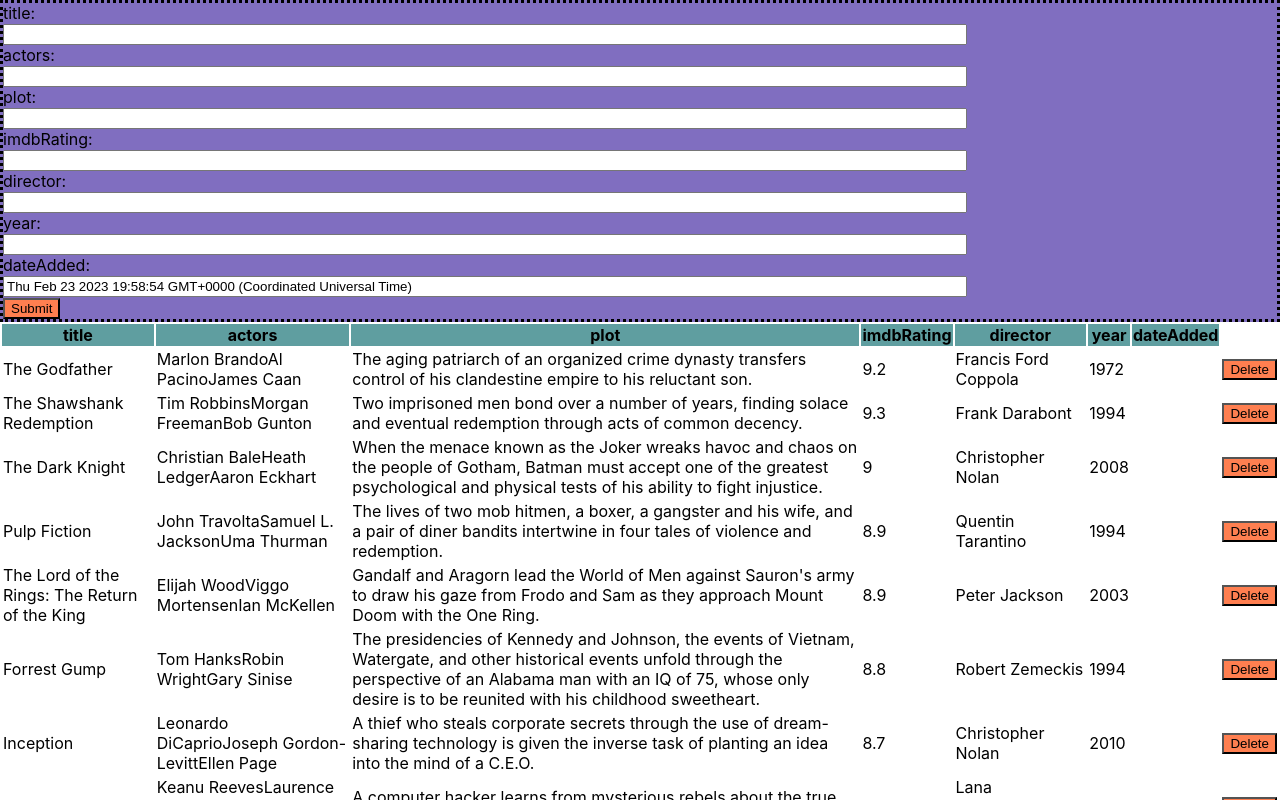
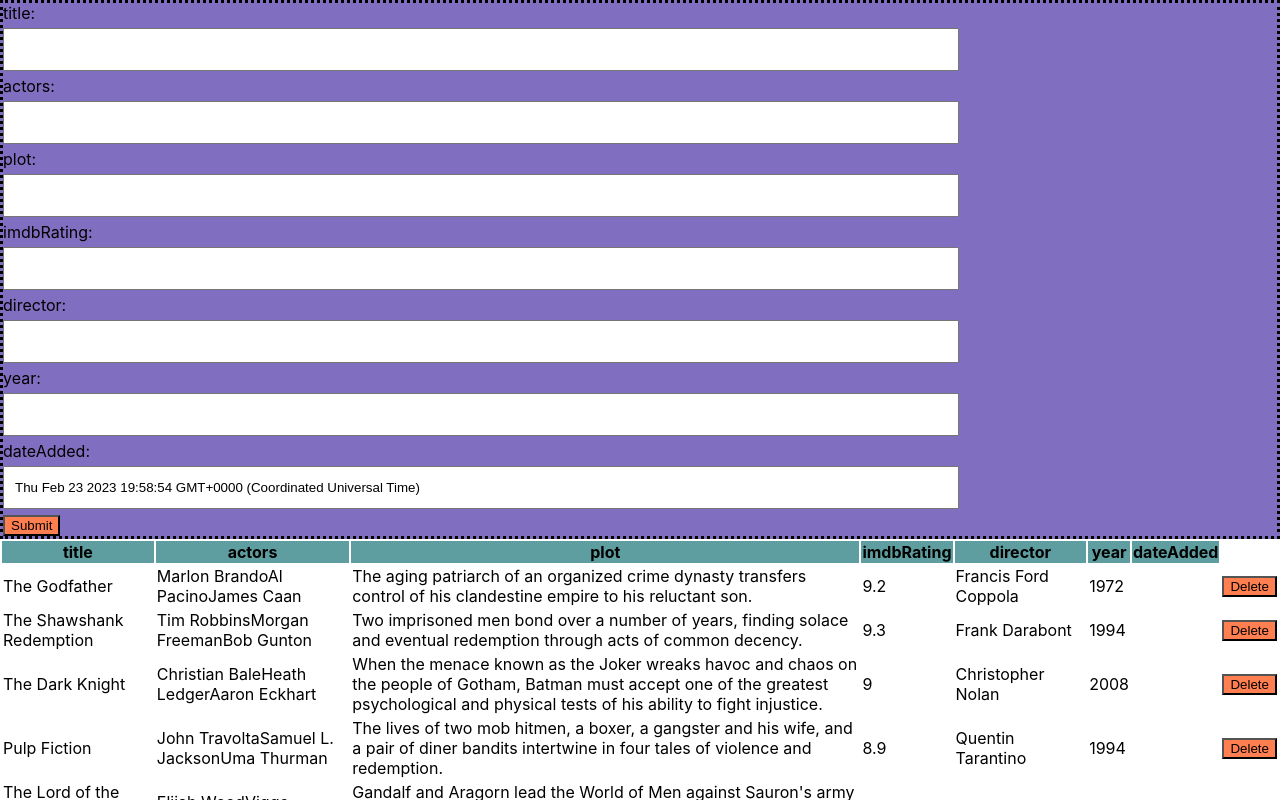
Before and after one commit to couchmeka/ReactIntroForm, a React (Create React App) app in the folder react-intro-form/: page / in a window 1280 px wide. Shown: the top 800 px of the page. Built offline with nearby package versions, Linux system fonts and the light colour scheme.

Commit message:
updating the forms

```diff
--- a/react-intro-form/src/index.css
+++ b/react-intro-form/src/index.css
@@ -32,5 +32,12 @@ tbody{
 
 input {
   width: 75%;
+  padding: 12px 10px;
+  margin: 5px 0;
+  box-sizing: border-box;
 
 }
+
+tr:hover {
+  background-color: rgb(208, 202, 42);
+}
```
